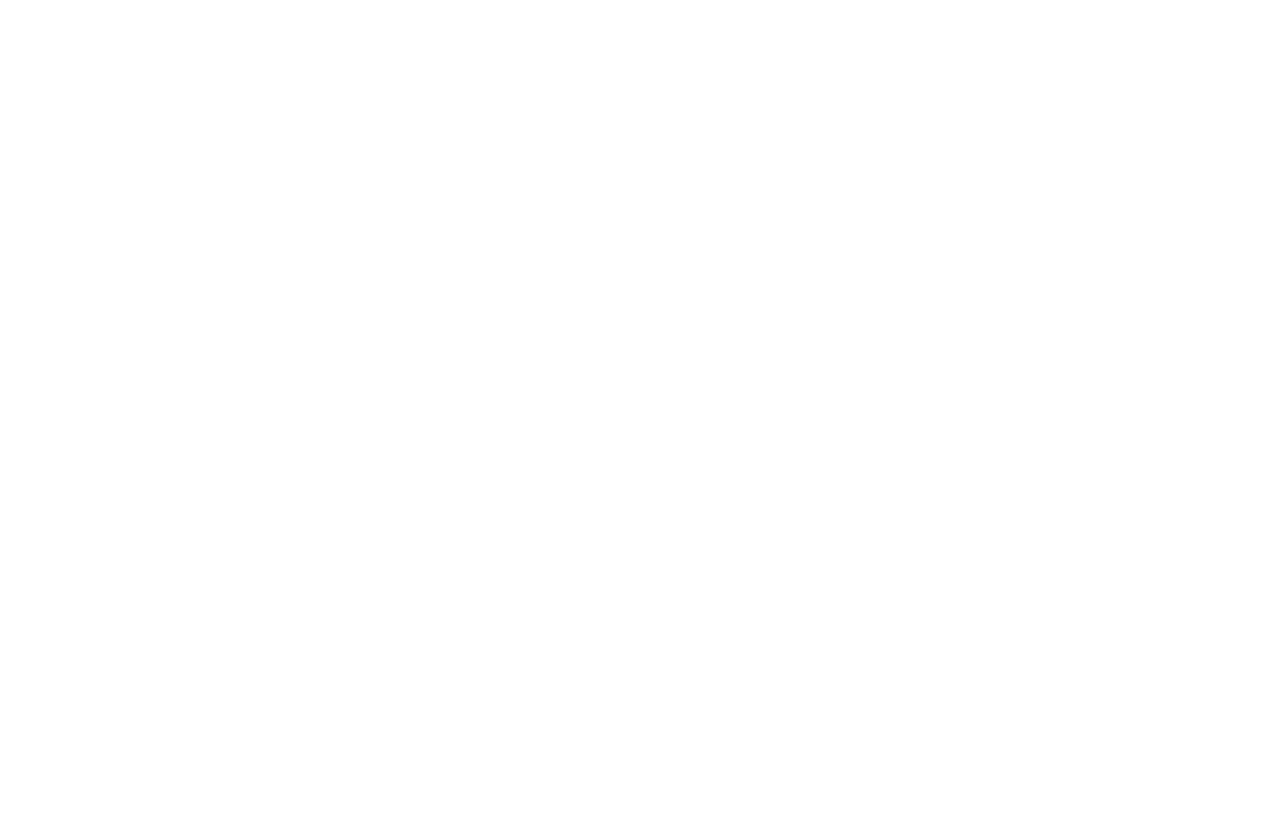
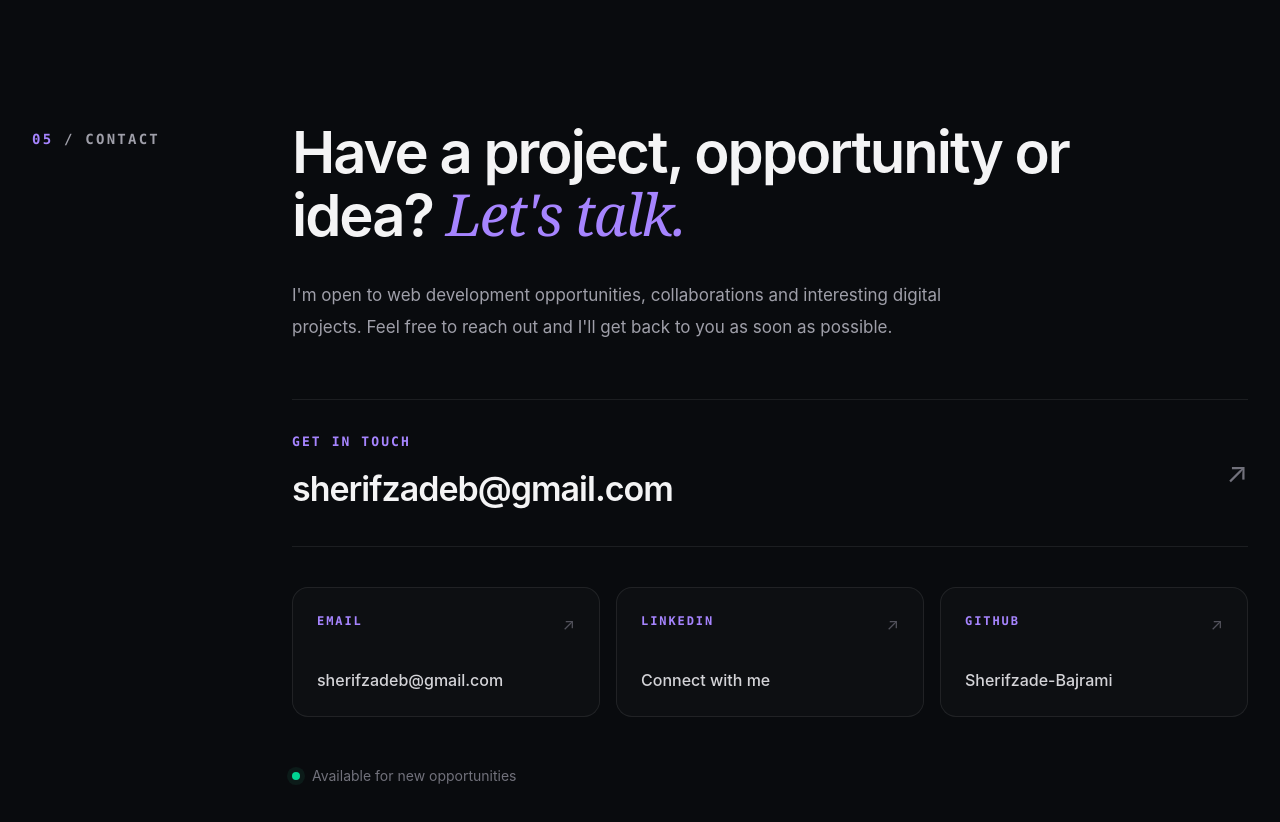
Before and after one commit to Sherifzade-Bajrami/sherifzade-portfolio, a React (Vite) app: page / in a window 1280 px wide. Shown: the part 5900-6722 px from the top of the page. Before the commit the page ends 5876 px from the top, so only its background shows below. Built offline with nearby package versions, Linux system fonts and the light colour scheme.

Commit message:
Add contact section

```diff
--- a/src/App.jsx
+++ b/src/App.jsx
@@ -5,21 +5,18 @@
 import Expertise from "./sections/Expertise";
 import Projects from "./sections/Projects";
 import Experience from "./sections/Experience";
+import Contact from "./sections/Contact";
 
 function App() {
   return (
     <main className="min-h-screen bg-[#090b0e]">
       <Navbar />
-
       <Hero />
-
       <About />
-
       <Expertise />
-
       <Projects />
-
       <Experience />
+      <Contact />
     </main>
   );
 }
--- /dev/null
+++ b/src/sections/Contact.jsx
@@ -0,0 +1,125 @@
+const contactLinks = [
+  {
+    label: "EMAIL",
+    title: "sherifzadeb@gmail.com",
+    href: "mailto:sherifzadeb@gmail.com",
+  },
+  {
+    label: "LINKEDIN",
+    title: "Connect with me",
+    href: "#",
+  },
+  {
+    label: "GITHUB",
+    title: "Sherifzade-Bajrami",
+    href: "https://github.com/Sherifzade-Bajrami",
+  },
+];
+
+function Contact() {
+  return (
+    <section
+      id="contact"
+      className="border-t border-white/[0.08] px-6 py-28 lg:px-8 lg:py-36"
+    >
+      <div className="mx-auto grid max-w-[1240px] gap-12 lg:grid-cols-[220px_1fr] lg:gap-10">
+
+        {/* LEFT LABEL */}
+        <div>
+          <p className="whitespace-nowrap pt-2 font-mono text-[14px] font-semibold uppercase tracking-[0.16em] text-zinc-400">
+            <span className="text-violet-400">05</span> / Contact
+          </p>
+        </div>
+
+        {/* RIGHT CONTENT */}
+        <div>
+          <h2 className="max-w-[900px] text-[42px] font-semibold leading-[1.08] tracking-[-2px] text-zinc-100 sm:text-[52px] lg:text-[58px]">
+            Have a project, opportunity or idea?{" "}
+            <span className="font-serif font-normal italic text-violet-400">
+              Let's talk.
+            </span>
+          </h2>
+
+          <p className="mt-8 max-w-[720px] text-[17px] leading-8 text-zinc-400">
+            I'm open to web development opportunities, collaborations and
+            interesting digital projects. Feel free to reach out and I'll get
+            back to you as soon as possible.
+          </p>
+
+          {/* MAIN EMAIL CTA */}
+          <div className="mt-14 border-y border-white/[0.08]">
+            <a
+              href="mailto:sherifzadeb@gmail.com"
+              className="group flex items-center justify-between gap-6 py-8"
+            >
+              <div>
+                <p className="font-mono text-[13px] font-semibold uppercase tracking-[0.16em] text-violet-400">
+                  Get in touch
+                </p>
+
+                <p className="mt-3 text-[28px] font-semibold tracking-[-1px] text-zinc-100 sm:text-[34px]">
+                 sherifzadeb@gmail.com
+                </p>
+              </div>
+
+              <span className="text-[28px] text-zinc-500 transition duration-300 group-hover:-translate-y-1 group-hover:translate-x-1 group-hover:text-violet-400">
+                ↗
+              </span>
+            </a>
+          </div>
+
+          {/* CONTACT LINKS */}
+          <div className="mt-10 grid gap-4 sm:grid-cols-3">
+            {contactLinks.map((item) => (
+              <a
+                key={item.label}
+                href={item.href}
+                target={item.href.startsWith("http") ? "_blank" : undefined}
+                rel={
+                  item.href.startsWith("http")
+                    ? "noreferrer"
+                    : undefined
+                }
+                className="
+                  group rounded-2xl
+                  border border-white/[0.08]
+                  bg-white/[0.02]
+                  p-6
+                  transition duration-300
+                  hover:-translate-y-1
+                  hover:border-violet-400/30
+                  hover:bg-white/[0.035]
+                "
+              >
+                <div className="flex items-start justify-between gap-4">
+                  <p className="font-mono text-[12px] font-semibold uppercase tracking-[0.16em] text-violet-400">
+                    {item.label}
+                  </p>
+
+                  <span className="text-zinc-600 transition duration-300 group-hover:-translate-y-1 group-hover:translate-x-1 group-hover:text-violet-400">
+                    ↗
+                  </span>
+                </div>
+
+                <p className="mt-8 text-[16px] font-medium text-zinc-300 transition duration-300 group-hover:text-white">
+                  {item.title}
+                </p>
+              </a>
+            ))}
+          </div>
+
+          {/* AVAILABILITY */}
+          <div className="mt-12 flex items-center gap-3">
+            <span className="h-2 w-2 rounded-full bg-emerald-400 shadow-[0_0_0_5px_rgba(52,211,153,0.08)]" />
+
+            <p className="text-[14px] text-zinc-500">
+              Available for new opportunities
+            </p>
+          </div>
+        </div>
+      </div>
+    </section>
+  );
+}
+
+export default Contact;
```
